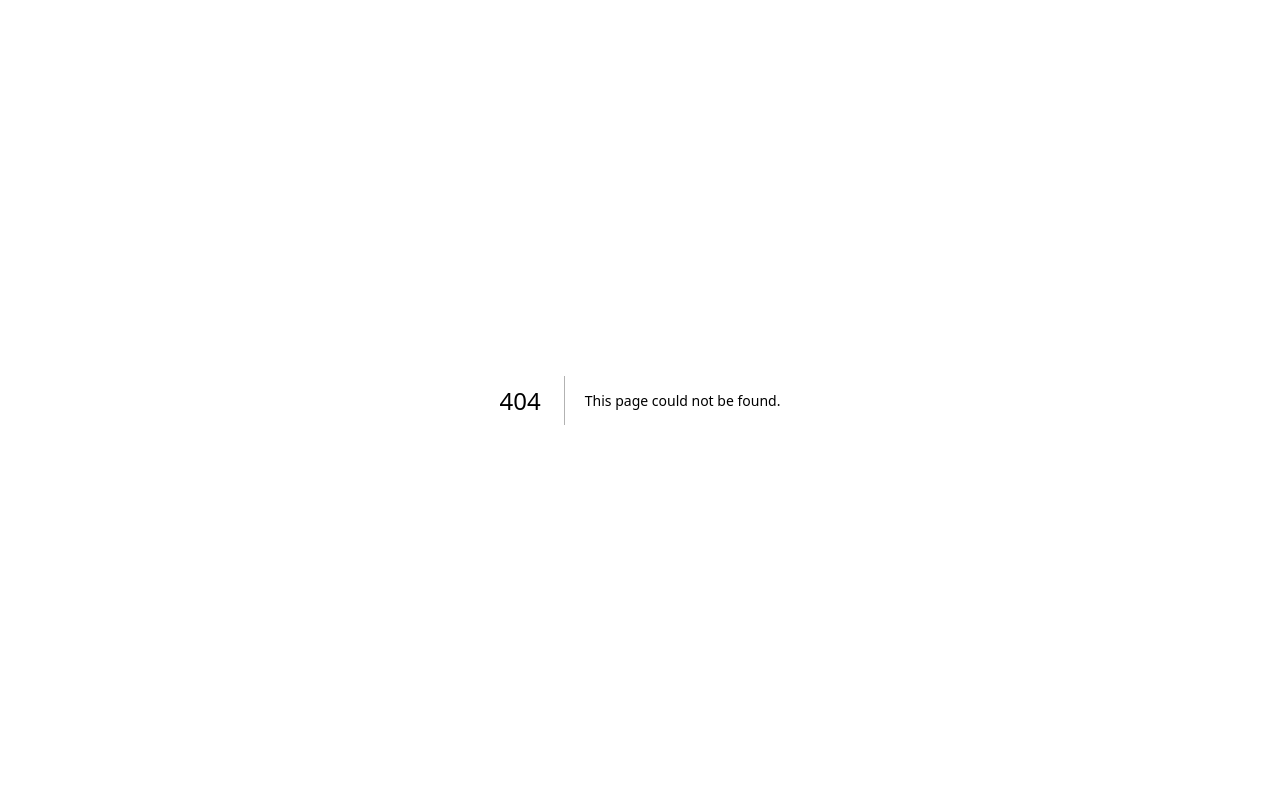
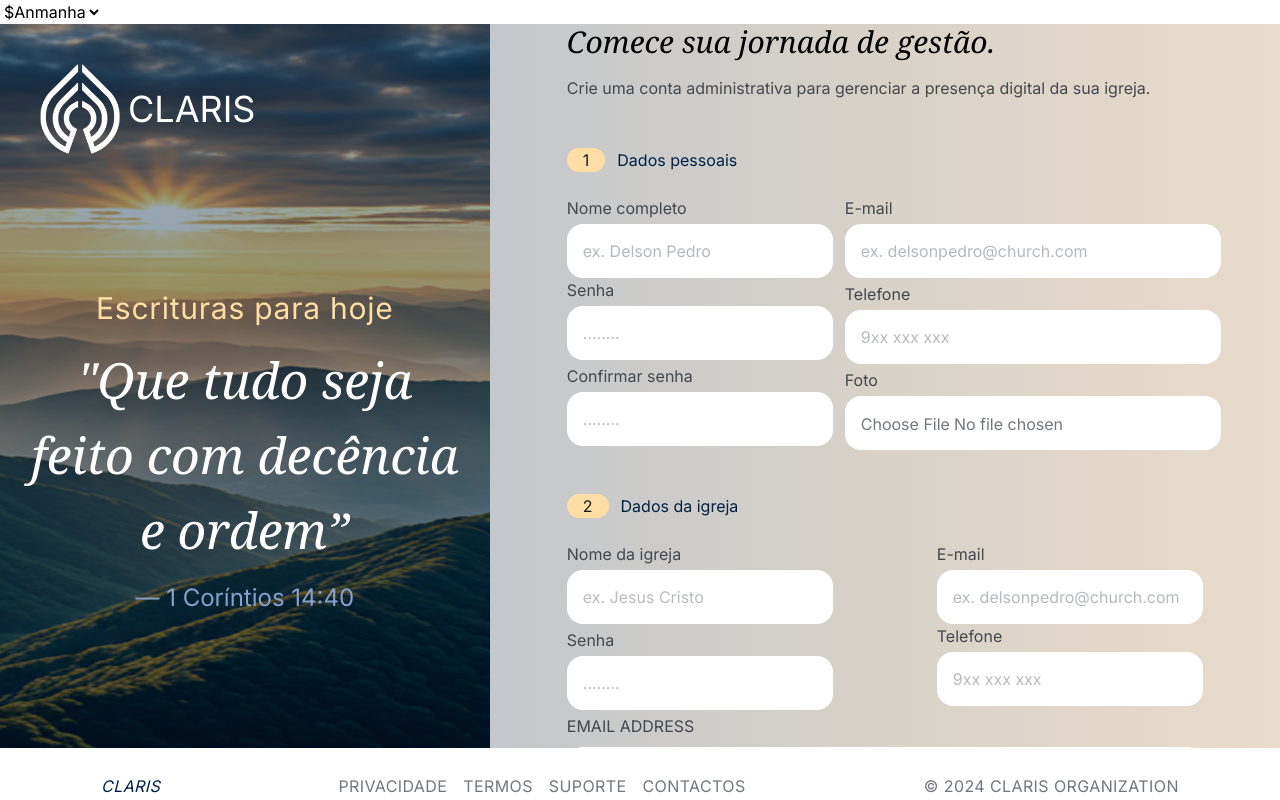
Before and after one commit to antoniotecadev/claris, a Next.js app: page /registerAdmim in a window 1280 px wide. Before the commit this address had no page. Shown: the top 800 px of the page. Built offline with nearby package versions, Linux system fonts and the light colour scheme.

Commit message:
Enviando o registra conta.

```diff
--- a/package.json
+++ b/package.json
@@ -12,7 +12,8 @@
     "lucide-react": "^1.8.0",
     "next": "16.2.3",
     "react": "19.2.4",
-    "react-dom": "19.2.4"
+    "react-dom": "19.2.4",
+    "react-phone-number-input": "^3.4.16"
   },
   "devDependencies": {
     "@tailwindcss/postcss": "^4",
--- a/src/app/(auth)/login/page.tsx
+++ b/src/app/(auth)/login/page.tsx
@@ -7,8 +7,8 @@ export default function Login() {
 	return (
 		<div >
 			<div >
-				<div>
-					<div className="container m-auto  flex flex-col justify-center items-center h-screen">
+				<div className="bg-[#E5E5E5]">
+					<div className="container m-auto  flex flex-col justify-center items-center h-screen ">
 						<section className="  flex  sm:w-7xl h-283.25 ">
 							<div className="side w-[50%] h-full flex justify-between flex-col  p-5">
 								<div className="flex gap-2 p-5  items-center">
@@ -25,7 +25,7 @@ export default function Login() {
 								<div className="flex justify-around text-white">
 								</div>
 							</div>
-							<div className="w-full h-full flex flex-col justify-center items-center gradientes relative">
+							<div className="w-full h-full flex flex-col justify-center items-center gradientes">
 								<div className="w-94 h-181 flex flex-col ">
 									<p className="text-3xl text-black font-serif italic mb-4">BEM VINDO DE VOLTA</p>
 									<p className="text-[#43474E] mb-10">Insira os seus dados para aceder ao portal do Claris.</p>
@@ -56,14 +56,18 @@ export default function Login() {
 									</form>
 
 								</div>
-								<div className="flex justify-around p-3  absolute top-270  tracking-wide w-full items-end-safe gap-6 text-[#74777F]">
-									<p>PRIVACIDADE</p>
-									<p>TERMOS</p>
-									<p>SUPORTE</p>
-									<p>CONTACTOS</p>
-								</div>
 							</div>
 						</section>
+						<div className="flex justify-around p-3  sm:w-7xl  bg-white tracking-wide w-full  text-[#74777F] items-center h-27.25">
+							<p className="text-[#002045] italic">CLARIS</p>
+							<div className="flex gap-4">
+								<p>PRIVACIDADE</p>
+								<p>TERMOS</p>
+								<p>SUPORTE</p>
+								<p>CONTACTOS</p>
+							</div>
+							<p>© 2024 CLARIS ORGANIZATION</p>
+						</div>
 
 					</div>
 				</div>
--- /dev/null
+++ b/src/app/(auth)/registerAdmim/page.tsx
@@ -0,0 +1,134 @@
+import Image from "next/image";
+import Logo from "@/assets/images/lobo-SE.png"
+import Google from "@/assets/images/SVG.png"
+import { ArrowRight } from "lucide-react";
+
+export default function Login() {
+	const handleSelect = (e : any) =>
+	{
+		console.log(e);
+	}
+	const arrr = ["Anmanha", "hoje", "ontem"];
+	return (
+		<div >
+			<select name="" id="">
+				{arrr.map((ee) => (<option onSelect={handleSelect} value="">${ee}</option>)
+				)}
+			</select>
+			<div >
+				<div className="bg-[#E5E5E5]">
+					<div className="container m-auto  flex flex-col justify-center items-center h-screen ">
+						<section className="  flex  w-7xl h-291.5 ">
+							<div className="side2 w-10 h-full flex justify-between flex-col  p-5">
+								<div className="flex gap-2 p-5  items-center">
+									<Image src={Logo} alt="" className="w-20 h-full" />
+									<p className="text-white text-4xl">CLARIS</p>
+								</div>
+								<div className="flex flex-col gap-3 items-center justify-center">
+									<p className="text-[#FFDEA5] tracking-wide text-[30px]">Escrituras para hoje</p>
+									<p className="italic text-white   text-[50px] text-center font-serif">"Que tudo seja feito
+										com decência e ordem”
+									</p>
+									<p className="text-[#86A0CD] text-[24px]">— 1 Coríntios 14:40</p>
+								</div>
+								<div className="flex justify-around text-white">
+								</div>
+							</div>
+							<div className="w-full  h-full flex flex-col justify-center items-center gradientes">
+								<div className="w-159 h-181 flex flex-col">
+									<p className="text-3xl text-black font-serif italic mb-4">Comece sua jornada de gestão.</p>
+									<p className="text-[#43474E] mb-12">Crie uma conta administrativa para gerenciar a presença digital da sua igreja.</p>
+									<div className="flex gap-3 mb-6">
+										<p className="bg-[#FFDEA5] text-[#1A1C1C] px-4 rounded-2xl"> 1</p>
+										<p className="text-[#002045]">Dados pessoais</p>
+									</div>
+									<div className="flex ">
+										<form action="" className="flex flex-col  w-full">
+											<div className="flex justify-between gap-3">
+												<div className="flex flex-col">
+													<label htmlFor="fullNmae" className="mb-1 text-[#43474E]">Nome completo</label>
+													<input type="text" id="fullNmae" placeholder="ex. Delson Pedro" className="text-[#6B7280]  bg-white rounded-2xl h-13.5 p-4" />
+													<label htmlFor="pass" className="mb-1 text-[#43474E]">Senha</label>
+													<input type="password" id="pss" placeholder="........" className="text-[#74777F] bg-white rounded-2xl h-13.5 p-4 mb-1" />
+													<label htmlFor="passC" className="mb-1 text-[#43474E]">Confirmar senha</label>
+													<input type="password" id="pssC" placeholder="........" className="text-[#74777F] bg-white rounded-2xl h-13.5 p-4 mb-10" />
+												</div>
+												<div className="flex flex-col">
+													<label htmlFor="fullNmae" className="mb-1 text-[#43474E]">E-mail</label>
+													<input type="text" id="fullNmae" placeholder="ex. delsonpedro@church.com" className="text-[#6B7280]  bg-white rounded-2xl h-13.5 p-4 mb-1" />
+													<label htmlFor="tel" className="mb-1 text-[#43474E]">Telefone</label>
+													<input type="password" id="tel" placeholder="9xx xxx xxx" className="text-[#74777F] bg-white rounded-2xl h-13.5 p-4 mb-1" />
+													<label htmlFor="photo" className="mb-1 text-[#43474E]">Foto</label>
+													<input type="file" accept="image/png"  id="photo" placeholder="9xx xxx xxx" className="text-[#74777F] bg-white rounded-2xl h-13.5 p-4 mb-11" />
+												</div>
+											</div>
+											<div className="flex gap-3 mb-6">
+												<p className="bg-[#FFDEA5] text-[#1A1C1C] px-4 rounded-2xl">2</p>
+												<p className="text-[#002045]">Dados da igreja</p>
+											</div>
+											<div className="flex justify-between gap-3">
+												<div className="flex flex-col">
+													<label htmlFor="fullNmae" className="mb-1 text-[#43474E]">Nome da igreja</label>
+													<input type="text" id="fullNmae" placeholder="ex. Jesus Cristo" className=" text-[#74777F] bg-white rounded-2xl h-13.5 p-4 mb-1" />
+													<label htmlFor="pass" className="mb-1 text-[#43474E]">Senha</label>
+													<input type="password" id="pss" placeholder="........" className="text-[#74777F] bg-white rounded-2xl h-13.5 p-4 mb-1" />
+												</div>
+												<div className="flex flex-col">
+													<label htmlFor="fullNmae" className="mb-1 text-[#43474E]">E-mail</label>
+													<input type="text" id="fullNmae" placeholder="ex. delsonpedro@church.com" className="text-[#6B7280]  bg-white rounded-2xl h-13.5 p-4" />
+													<label htmlFor="tel" className="mb-1 text-[#43474E]">Telefone</label>
+													<input type="password" id="tel" placeholder="9xx xxx xxx" className="text-[#74777F] bg-white rounded-2xl h-13.5 p-4 " />
+												</div>
+											</div>
+										</form>
+									</div>
+									<form action="" className="flex flex-col">
+										<label htmlFor="email" className="text-[#43474E] mb-2.25">EMAIL ADDRESS</label>
+										<input type="email" id="email" placeholder="ex pastor@claris.org " className="text-[#74777F] bg-white rounded-2xl h-13.5 p-4 mb-6" />
+										<label htmlFor="pss" className="text-[#43474E] flex justify-between mb-2.25">
+											<p>SENHA</p>
+											<p className="text-[#002045] hover:cursor-pointer">Esqueceu sua senha?</p>
+										</label>
+										<input type="password" id="pss" placeholder="........" className="text-[#74777F] bg-white rounded-2xl h-13.5 p-4 mb-6" />
+
+										<button className="bg-[#002045] flex justify-center items-center gap-2 text-white h-14 rounded-2xl mb-10 hover:cursor-pointer">
+											<p>ENTRAR</p>
+											<ArrowRight size={20} />
+										</button>
+										<div className="w-full h-px bg-gray-400 mb-10"></div>
+										<p className="text-[#43474E] text-center mb-12 ">Primeira vez aqui ?<span className="text-[#002045] hover:cursor-pointer">Criar conta.</span> </p>
+									</form>
+
+								</div>
+							</div>
+						</section>
+						<div className="flex justify-around p-3  sm:w-7xl  bg-white tracking-wide w-full  text-[#74777F] items-center h-27.25">
+							<p className="text-[#002045] italic">CLARIS</p>
+							<div className="flex gap-4">
+								<p>PRIVACIDADE</p>
+								<p>TERMOS</p>
+								<p>SUPORTE</p>
+								<p>CONTACTOS</p>
+							</div>
+							<p>© 2024 CLARIS ORGANIZATION</p>
+						</div>
+
+					</div>
+				</div>
+			</div>
+		</div>
+	);
+}
+
+
+
+
+
+/*
+
+<button className="p-4 bg-white text-black flex gap-2 hover:cursor-pointer items-center justify-center rounded-2xl mb-10">
+										<Image src={Google} alt="Google" className="w-5 h-5" />
+										<p>Continue with Google</p>
+									</button>
+
+ */
--- a/src/assets/styles/globals.css
+++ b/src/assets/styles/globals.css
@@ -137,6 +137,13 @@ body {
 	background-size: cover;
 }
 
+.side2 {
+    background-image: url('../images/visual.png'); /* Note the leading slash */
+    background-repeat: no-repeat;
+    background-size: cover;
+    width: 60%;
+}
+
 .gradientes {
 	background: linear-gradient(to right,
 			#c4c7cc 0%,
```
Also changed, not shown: code.html (added), src/assets/images/visual.png (added), 1 other file (tests, documents, lock files or other folders).
